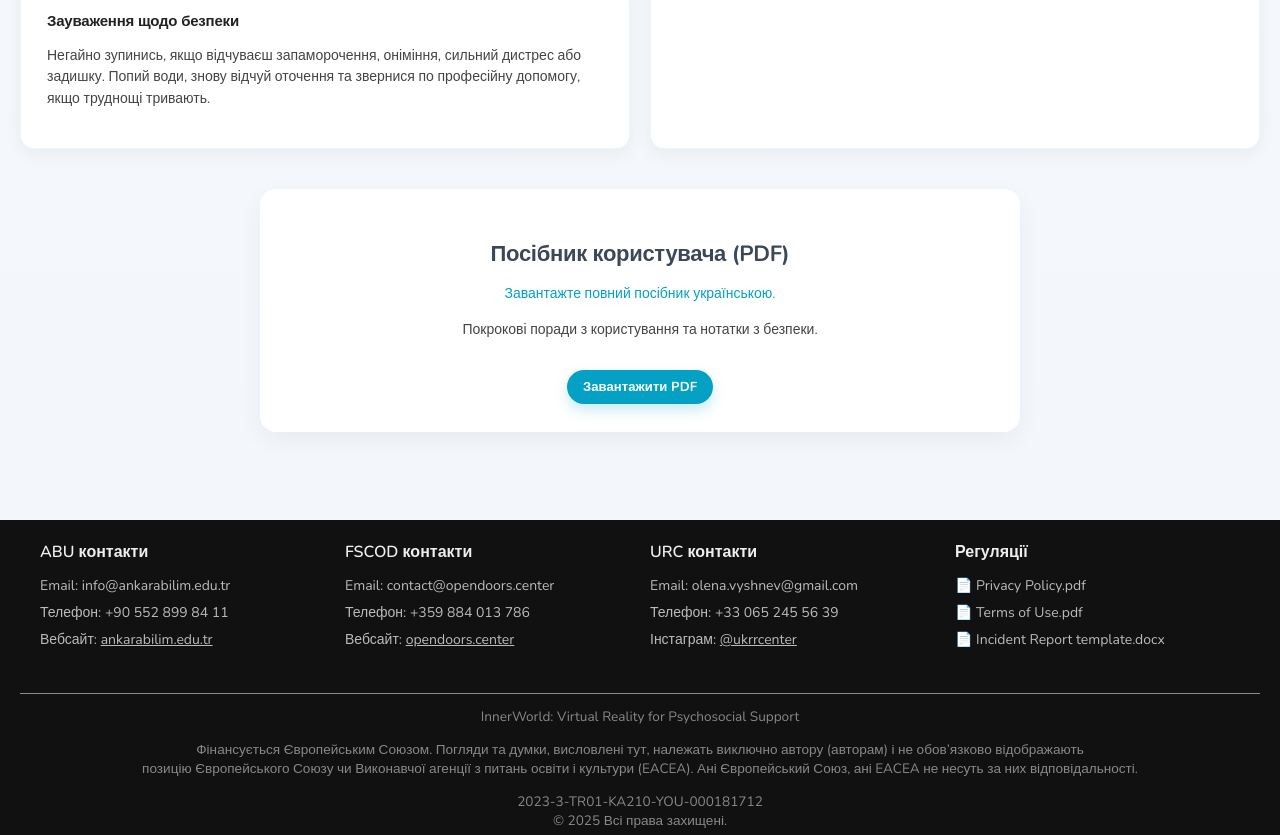
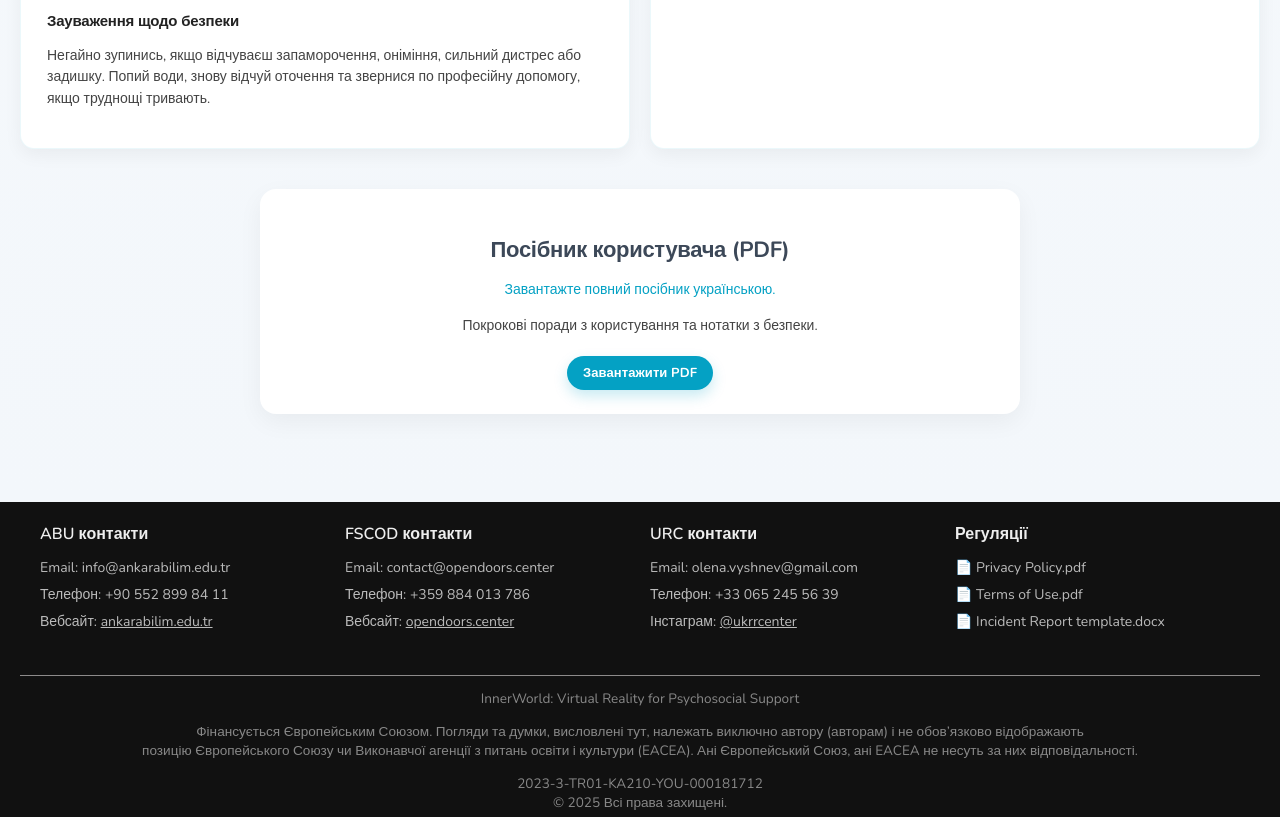
Before and after one commit to haldaniko/django-360vr-viewer, a Django app: page /guides/ in a window 1280 px wide. Shown: the part 1671-2506 px from the top of the page. Run offline with Django 5.2, Linux system fonts and the light colour scheme; some libraries are stand-ins or nearby versions.

Commit message:
minor style fixes

```diff
--- a/static/css/video360.css
+++ b/static/css/video360.css
@@ -727,10 +727,8 @@ header {
     display: flex;
     flex-direction: column;
     align-items: center;
-    gap: 10px;
     text-align: center;
     border-radius: 16px;
-    padding: 28px 30px;
     box-shadow: 0 8px 24px rgba(0, 0, 0, 0.05);
     border: none;
     transition: transform 0.2s ease, box-shadow 0.2s ease;
```
